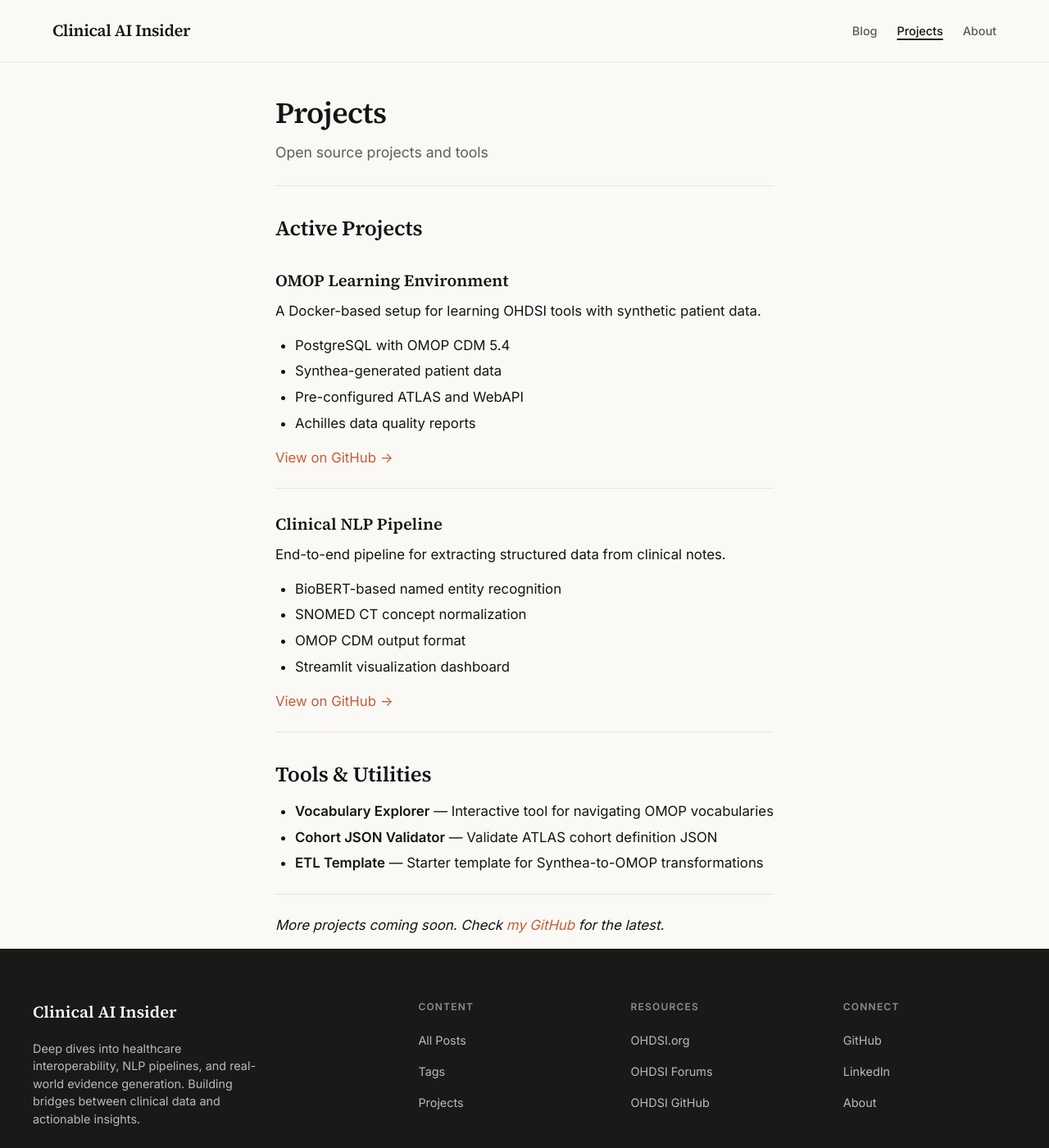
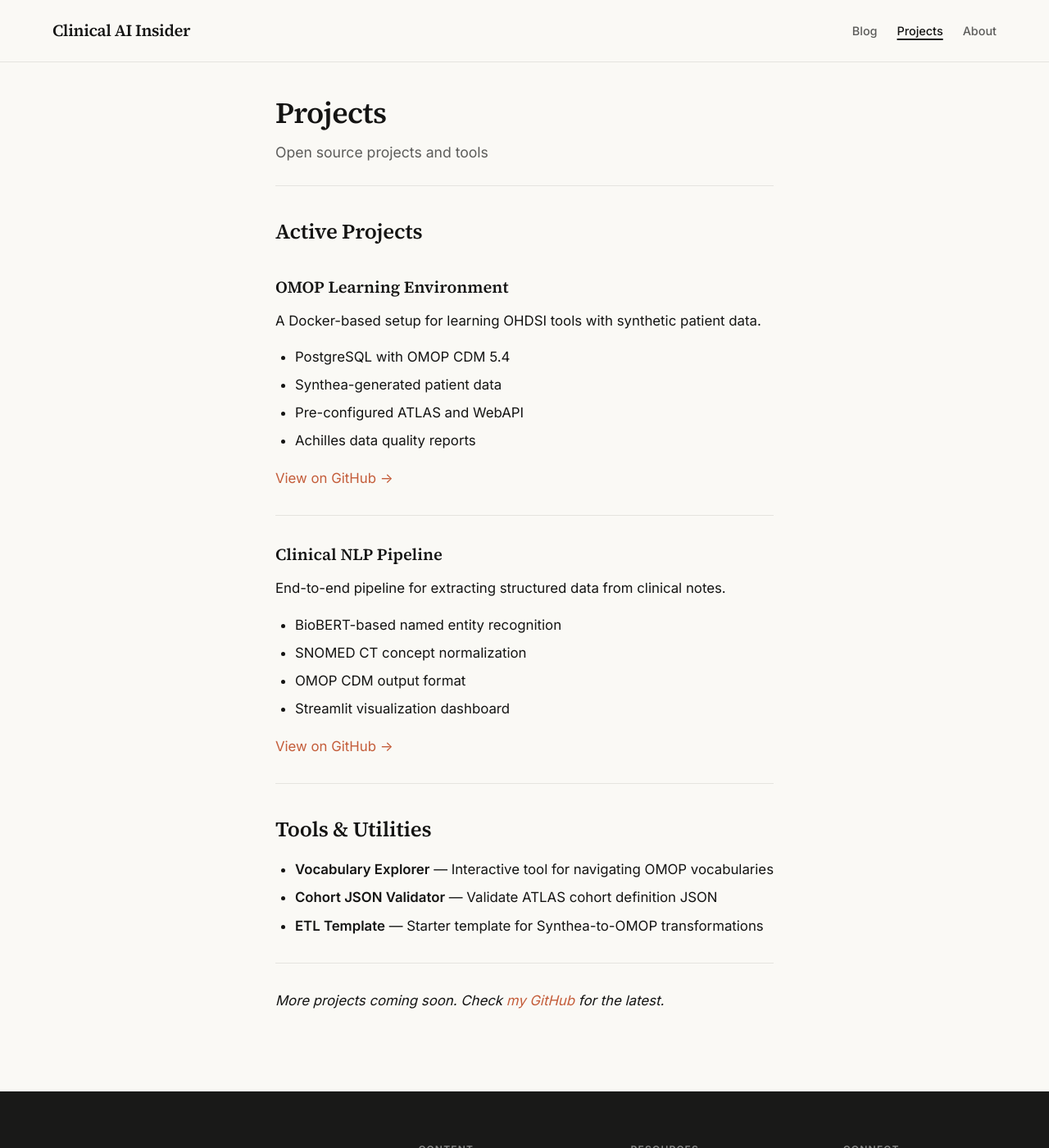
Before and after one commit to clinicalaiinsider/clinicalaiinsider.github.io, a Jekyll site: the page built from projects.md, in a window 1280 px wide and 1400 px high. Shown: the whole window at 82% size. Built offline with Jekyll 4.4.1, drawn with Linux system fonts in a browser that asks for light colours.

Commit message:
Increase spacing on Projects and About pages
- Add more breathing room between page content and footer
- Slightly increase heading margins for better visual hierarchy
- Increase paragraph margins for improved readability
- Add more space between list items
- Increase horizontal rule margins

🤖 Generated with [Claude Code](https://claude.com/claude-code)

Co-Authored-By: Claude Opus 4.5 <noreply@anthropic.com>

```diff
--- a/assets/css/main.css
+++ b/assets/css/main.css
@@ -871,34 +871,62 @@ main {
     line-height: 1.55;
 }
 
-.post-content h2,
+/* Add breathing room before footer on pages */
+.page-content {
+    padding-bottom: 3rem;
+    margin-bottom: 2rem;
+}
+
+.post-content h2 {
+    font-family: var(--font-serif);
+    font-size: 1.6rem;
+    font-weight: 600;
+    margin: 2rem 0 0.75rem;
+    letter-spacing: -0.01em;
+}
+
 .page-content h2 {
     font-family: var(--font-serif);
     font-size: 1.6rem;
     font-weight: 600;
-    margin: 2rem 0 0.75rem;
+    margin: 2.25rem 0 1rem;
     letter-spacing: -0.01em;
 }
 
-.post-content h3,
+.post-content h3 {
+    font-family: var(--font-serif);
+    font-size: 1.25rem;
+    font-weight: 600;
+    margin: 1.75rem 0 0.5rem;
+}
+
 .page-content h3 {
     font-family: var(--font-serif);
     font-size: 1.25rem;
     font-weight: 600;
-    margin: 1.75rem 0 0.5rem;
-}
-
-.post-content h4,
+    margin: 2rem 0 0.75rem;
+}
+
+.post-content h4 {
+    font-family: var(--font-serif);
+    font-size: 1.1rem;
+    font-weight: 600;
+    margin: 1.5rem 0 0.5rem;
+}
+
 .page-content h4 {
     font-family: var(--font-serif);
     font-size: 1.1rem;
     font-weight: 600;
-    margin: 1.5rem 0 0.5rem;
-}
-
-.post-content p,
+    margin: 1.75rem 0 0.6rem;
+}
+
+.post-content p {
+    margin-bottom: 1rem;
+}
+
 .page-content p {
-    margin-bottom: 1rem;
+    margin-bottom: 1.15rem;
 }
 
 .post-content a,
@@ -923,16 +951,23 @@ main {
 }
 
 .post-content ul,
-.post-content ol,
+.post-content ol {
+    padding-left: 1.5rem;
+    margin-bottom: 1rem;
+}
+
 .page-content ul,
 .page-content ol {
     padding-left: 1.5rem;
-    margin-bottom: 1rem;
-}
-
-.post-content li,
+    margin-bottom: 1.25rem;
+}
+
+.post-content li {
+    margin-bottom: 0.35rem;
+}
+
 .page-content li {
-    margin-bottom: 0.35rem;
+    margin-bottom: 0.5rem;
 }
 
 .post-content li:last-child,
@@ -940,11 +975,16 @@ main {
     margin-bottom: 0;
 }
 
-.post-content hr,
+.post-content hr {
+    border: none;
+    border-top: 1px solid var(--color-border);
+    margin: 1.5rem 0;
+}
+
 .page-content hr {
     border: none;
     border-top: 1px solid var(--color-border);
-    margin: 1.5rem 0;
+    margin: 2rem 0;
 }
 
 .post-content blockquote,
```
